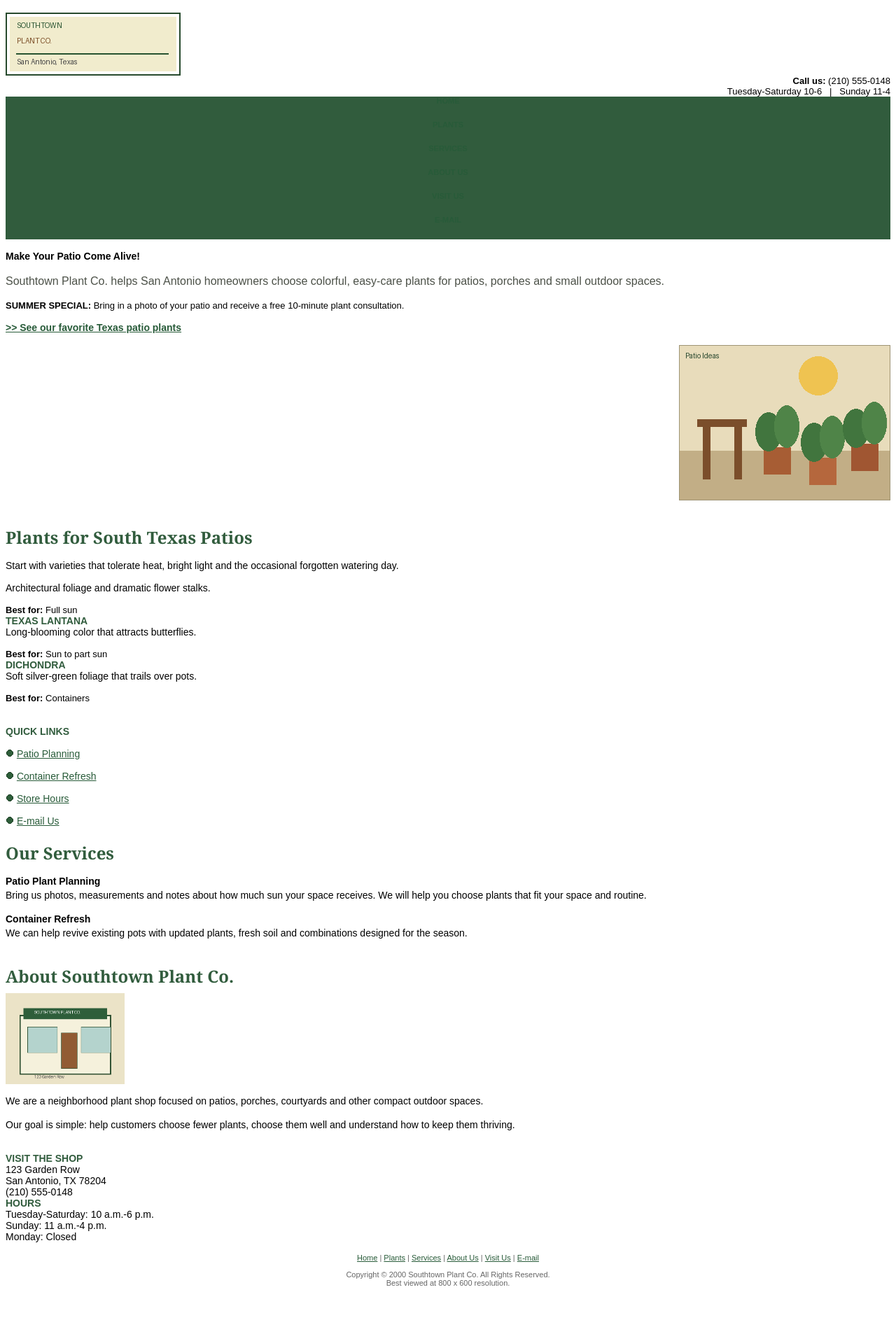
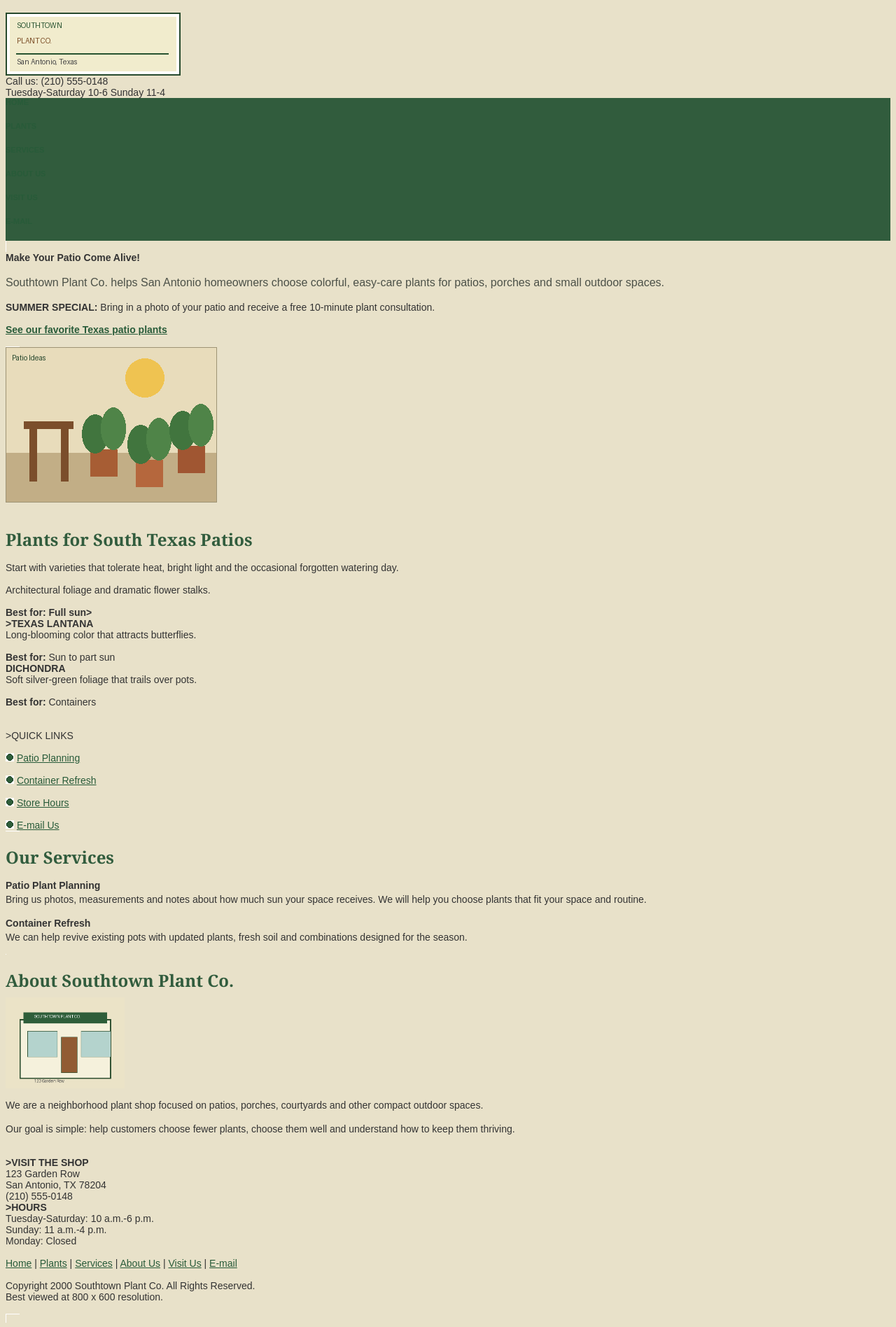
Before and after one commit to Mary-Ink/webworks-studio, a plain HTML site: page legacy-modernization/index.html in a window 1280 px wide. Shown: the whole page at 70% size. Drawn offline with Linux system fonts and the light colour scheme.

Commit message:
updated new codes for html and cc

```diff
--- a/legacy-modernization/css/site.css
+++ b/legacy-modernization/css/site.css
@@ -7,8 +7,8 @@ body {
   margin-bottom: 18px;
   font-family: Arial, Helvetica, sans-serif;
   font-size: 14px;
-  background-color: "#E8E1C9";
-  color: "#333333"
+  background-color: #E8E1C9;
+  color: #333333;
 }
 
 p {
--- a/legacy-modernization/index.html
+++ b/legacy-modernization/index.html
@@ -15,25 +15,23 @@
 <div>
         <div>
           <div>
-            <a href="index.html"><img src="images/logo.gif" width="250" height="90" border="0" alt="Southtown Plant Company"></a>
+            <a href="index.html"><img src="images/logo.gif" width="250" height="90" alt="Southtown Plant Company"></a>
           </div>
-          <div width="450" align="right" valign="middle">
-            <font face="Arial, Helvetica, sans-serif" size="2">
-              <b>Call us:</b> (210) 555-0148<br>
-              Tuesday-Saturday 10-6 &nbsp; | &nbsp; Sunday 11-4
-            </font>
+          <div
+              ></div>Call us:</b> (210) 555-0148<br>
+              Tuesday-Saturday 10-6 Sunday 11-4
           </div>
         </div>
       </header>
 
       <nav>
         <div>
-          <div class="navcell" width="120" align="center"><a href="index.html">HOME</a></div>
-          <div class="navcell" width="120" align="center"><a href="#plants">PLANTS</a></div>
-          <div class="navcell" width="120" align="center"><a href="#services">SERVICES</a></div>
-          <div class="navcell" width="120" align="center"><a href="#about">ABOUT US</a></div>
-          <div class="navcell" width="120" align="center"><a href="#visit">VISIT US</a></div>
-          <div class="navcell" width="120" align="center"><a href="mailto:hello@example.com">E-MAIL</a></div>
+          <div class="navcell" width="120"><a href="index.html">HOME</a></div>
+          <div class="navcell" width="120"><a href="#plants">PLANTS</a></div>
+          <div class="navcell" width="120"><a href="#services">SERVICES</a></div>
+          <div class="navcell" width="120"><a href="#about">ABOUT US</a></div>
+          <div class="navcell" width="120"><a href="#visit">VISIT US</a></div>
+          <div class="navcell" width="120"><a href="mailto:hello@example.com">E-MAIL</a></div>
         </div>
       </nav>
 <main>
@@ -42,9 +40,7 @@
       <div>
         <div>
           <div width="420" valign="top">
-              <b>Make Your Patio Come Alive!</b>
-            </font>
-
+            <b>Make Your Patio Come Alive!</b>
             <p class="intro">
               Southtown Plant Co. helps San Antonio homeowners choose colorful,
               easy-care plants for patios, porches and small outdoor spaces.
@@ -53,20 +49,18 @@
             <div>
               <div>
                 <div>
-                  <font face="Arial, Helvetica, sans-serif" size="2">
-                    <b>SUMMER SPECIAL:</b> Bring in a photo of your patio and receive
-                    a free 10-minute plant consultation.
-                  </font>
+                  <b>SUMMER SPECIAL:</b> Bring in a photo of your patio and receive
+                  a free 10-minute plant consultation.
                 </div>
               </div>
             </div>
 
-            <p><a href="#plants"><b>&gt;&gt; See our favorite Texas patio plants</b></a></p>
+            <p><a href="#plants"><b>See our favorite Texas patio plants</b></a></p>
           </div>
 
           <div width="20"><img src="images/spacer.gif" width="20" height="1" alt=""></div>
 
-          <div width="280" valign="top" align="right">
+          <div width="280" valign="top">
             <img src="images/patio.gif" width="300" height="220"
                  alt="Sunny patio with potted plants and a chair" class="photo">
           </div>
@@ -82,20 +76,20 @@
       </p>
         <div>
           <div>
-            Architectural foliage and dramatic flower stalks.<br><br>
-            <font size="2"><b>Best for:</b> Full sun</font>
+          Architectural foliage and dramatic flower stalks.<br><br>
+            <b>Best for:</b> <b>Full sun></b>
           </div>
 
           <div>
-            <b><font color="#315C3D">TEXAS LANTANA</font></b><br>
+            <b>>TEXAS LANTANA</b><br>
             Long-blooming color that attracts butterflies.<br><br>
-            <font size="2"><b>Best for:</b> Sun to part sun</font>
+            <b>Best for:</b> Sun to part sun
           </div>
 
           <div>
-            <b><font color="#315C3D">DICHONDRA</font></b><br>
+            <b>DICHONDRA</b><br>
             Soft silver-green foliage that trails over pots.<br><br>
-            <font size="2"><b>Best for:</b> Containers</font>
+            <b>Best for:</b> Containers
           </div>
         </div>
       </div>
@@ -104,12 +98,12 @@
 
       <div>
         <div>
-          <div width="190" valign="top" bgcolor="#EFE7CE">
+          <div width="190" valign="top">
 
             <div>
               <div>
                 <div>
-                  <b><font color="#315C3D">QUICK LINKS</font></b><br><br>
+                  <b></b>>QUICK LINKS</b><br><br>
 
                   <img src="images/bullet.gif" width="12" height="12" alt="">
                   <a href="#services">Patio Planning</a><br><br>
@@ -146,7 +140,7 @@
             </p>
 
             <div>
-              <div><div height="1" bgcolor="#C8BE9D"><img src="images/spacer.gif" width="1" height="1" alt=""></div></div>
+              <div><div><img src="images/spacer.gif" width="1" height="1" alt=""></div></div>
               </div>
             </div>
 
@@ -182,14 +176,14 @@
       <div>
         <div>
           <div width="360" valign="top">
-            <b><font color="#315C3D">VISIT THE SHOP</font></b><br>
+            <b>>VISIT THE SHOP</b><br>
             123 Garden Row<br>
             San Antonio, TX 78204<br>
             (210) 555-0148
           </div>
 
           <div width="360" valign="top">
-            <b><font color="#315C3D">HOURS</font></b><br>
+            <b>>HOURS</b><br>
             Tuesday-Saturday: 10 a.m.-6 p.m.<br>
             Sunday: 11 a.m.-4 p.m.<br>
             Monday: Closed
@@ -199,7 +193,7 @@
 
       <br>
 
-      <div align="center" class="footertext">
+      <div>
         <a href="index.html">Home</a> |
         <a href="#plants">Plants</a> |
         <a href="#services">Services</a> |
@@ -207,7 +201,7 @@
         <a href="#visit">Visit Us</a> |
         <a href="mailto:hello@example.com">E-mail</a>
         <br><br>
-        Copyright &copy; 2000 Southtown Plant Co. All Rights Reserved.<br>
+        Copyright 2000 Southtown Plant Co. All Rights Reserved.<br>
         Best viewed at 800 x 600 resolution.
       </div>
 
@@ -218,7 +212,7 @@
   </div>
 
   <div>
-    <div colspan="3" height="12" bgcolor="#315C3D">
+    <div colspan="3" height="12"></div>
       <img src="images/spacer.gif" width="1" height="12" alt="">
     </div>
   </div>
```
